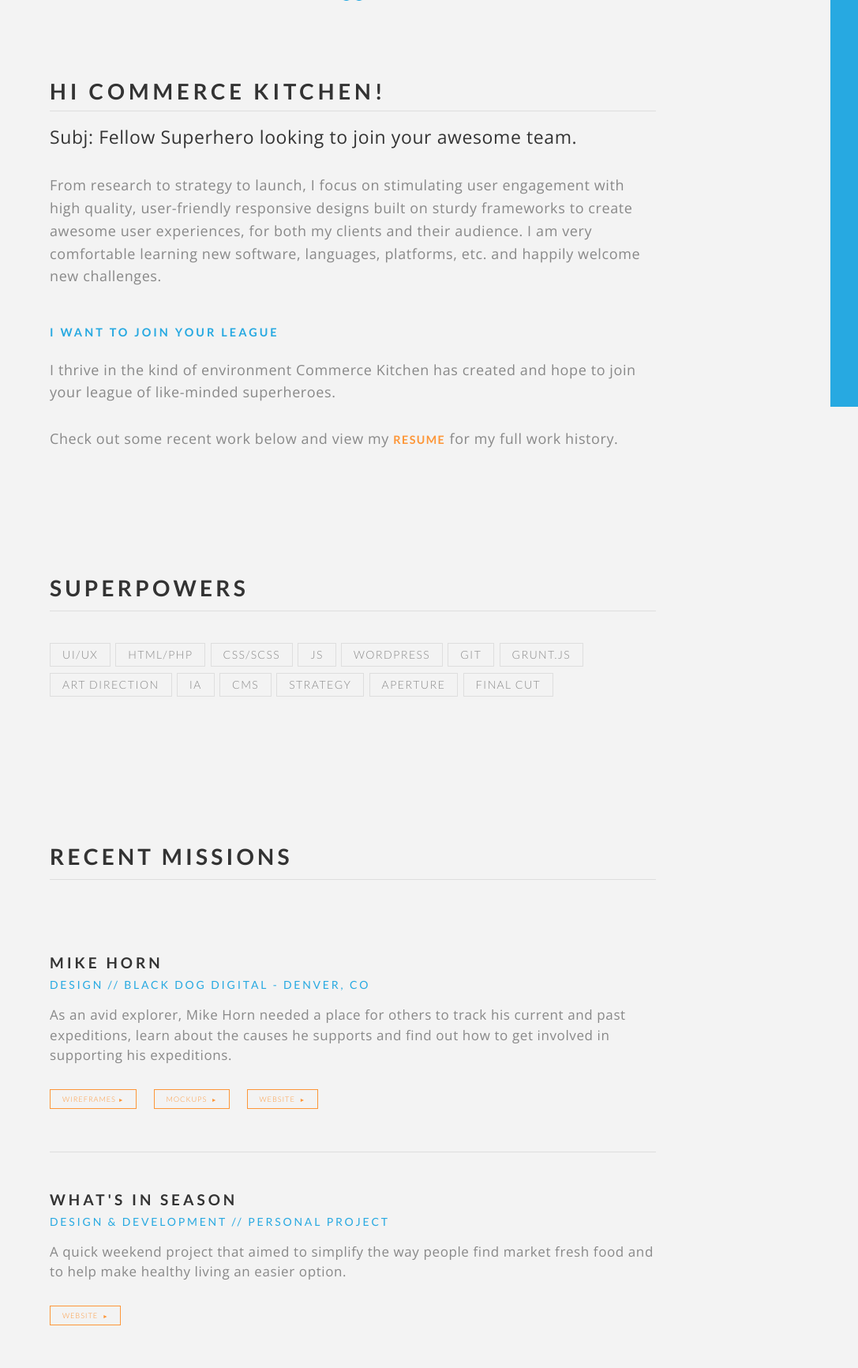
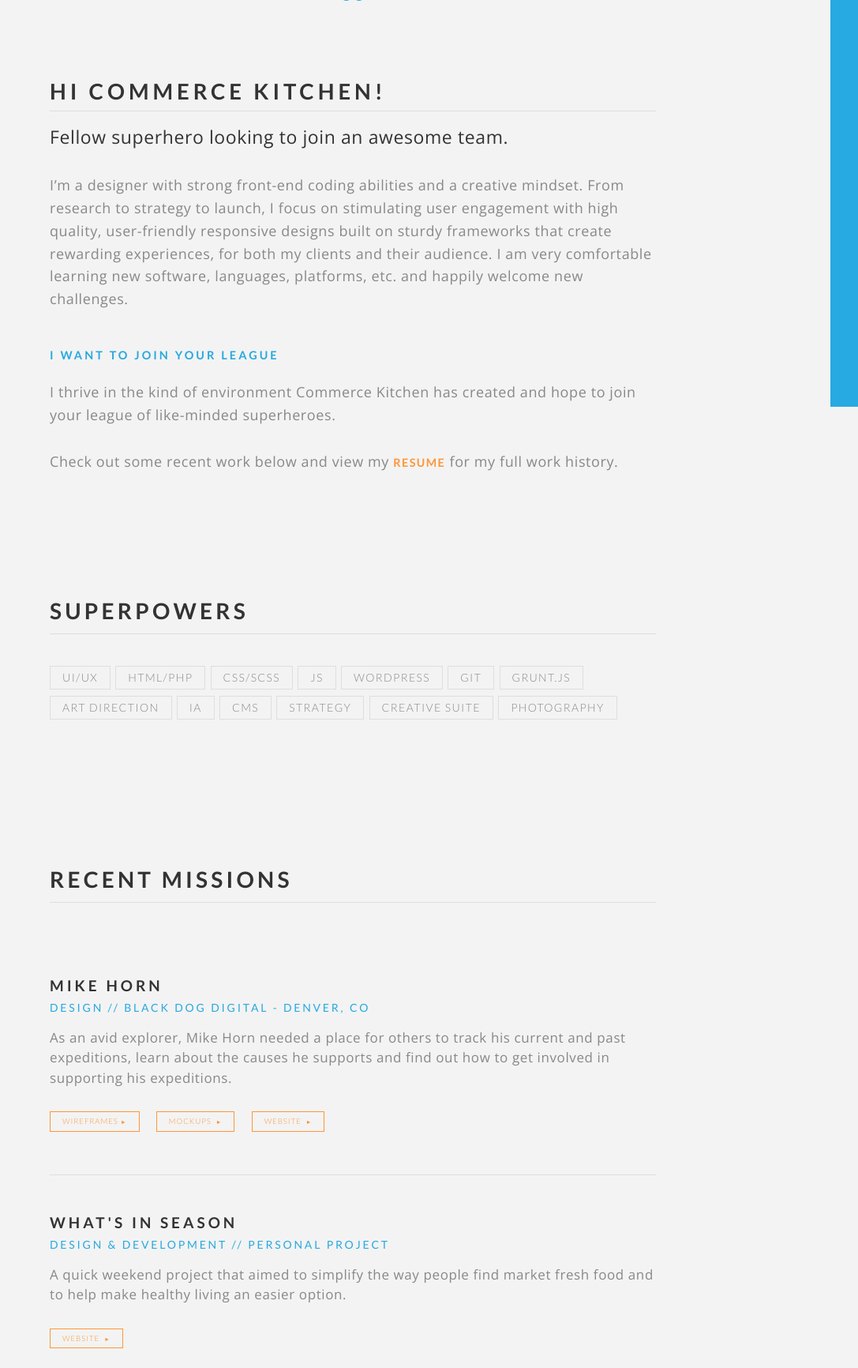
Before and after one commit to northerli/see8ch.com, a PHP site: page /ck.php in a window 1280 px wide. Shown: the part 285-2017 px from the top of the page at 79% size, without its empty margins (193-1280 px from the left). Run offline with PHP 8.4, Linux system fonts and the light colour scheme; some libraries are stand-ins or nearby versions.

Commit message:
final secret tweaks

```diff
--- a/ck.php
+++ b/ck.php
@@ -20,8 +20,8 @@
 	<section id="resume-intro">
 		<img src="images/ckhero@2x.png"/>
 		<h1>Hi Commerce Kitchen!</h1>
-		<p>Subj: Fellow Superhero looking to join your awesome team.</p>
-		<p class="content">From research to strategy to launch, I focus on stimulating user engagement with high quality, user-friendly responsive designs built on sturdy frameworks to create awesome user experiences, for both my clients and their audience. I am very comfortable learning new software, languages, platforms, etc. and happily welcome new challenges.</p>
+		<p>Fellow superhero looking to join an awesome team.</p>
+		<p class="content">I’m a designer with strong front-end coding abilities and a creative mindset. From research to strategy to launch, I focus on stimulating user engagement with high quality, user-friendly responsive designs built on sturdy frameworks that create rewarding experiences, for both my clients and their audience. I am very comfortable learning new software, languages, platforms, etc. and happily welcome new challenges.</p>
 		<h4>I want to join your league</h4>
 		<p class="content">I thrive in the kind of environment Commerce Kitchen has created and hope to join your league of like-minded superheroes.</p>
 		<p class="content">Check out some recent work below and view my <a href="/resume.php">Resume</a> for my full work history.</p>
@@ -43,8 +43,8 @@
 		 			<li>IA</li>
 		 			<li>CMS</li>
 		 			<li>Strategy</li>
-		 			<li>Aperture</li>
-		 			<li>Final Cut</li>
+		 			<li>Creative Suite</li>
+		 			<li>Photography</li>
 	 			</ul>
 			</div>
 		</article>
@@ -78,9 +78,9 @@
 			<h3>Google</h3>
  			<p class="position">Design // <span>Cinearc - Denver, CO</span></p>
 			<div class="description">
-				<p>Presentation slides for the keynote speakers, demos and intermission periods for the launch of Google Clockwork (renamed), the OS for wearables.</p>
+				<p>Presentation slides for the keynote speakers, demos and intermission periods for the launch of Google Clockwork (renamed to Android Wear), the OS for wearables.</p>
 				<ul class="specs work">
- 					<a target="_blank" href="https://dl.dropboxusercontent.com/u/16559126/see8ch.com/google/Google%20Presentation-Storyboards%20v1.pdf"><li>Storyboard<span>►</span></li></a>
+ 					<a target="_blank" href="https://dl.dropboxusercontent.com/u/16559126/see8ch.com/google/Google%20Presentation-Storyboards%20v1.pdf"><li>Storyboard <span>►</span></li></a>
  				</ul>
 			</div>
 		</article>
@@ -154,10 +154,10 @@
 			<p class="school contact"><a href="http://cinearc.com">cinearc.com</a> // <a href="mailto:charles@cinearc.com">charles@cinearc.com</a> // <a href="tel:9702366305">970-236-6305</a></p>
 		</article>
 
-		<article>
+		<!--<article>
 			<h3 class="degree">Justice League</h3>
 			<p class="school">Crime Fighting Collective // DC Comics</p>
-		</article>
+		</article>-->
 
 	</section>
 
@@ -166,7 +166,7 @@
 		<h2>Let's meet!</h2>
 		<article>
 			<div class="specs qualifications contact-content">
-	 			<p>I am moving back to Denver in mid-May and would love to stop by to meet the team and show some of my work in person!</p>
+	 			<p>I am moving back to Denver from the mountains in mid-May and would love to stop by to meet the team in person! Contact me in any of the following ways:</p>
 	 			<a href="mailto:chris@see8ch.com">chris@see8ch.com</a> <span>//</span> <a href="tel:3147803252">314.780.3252</a> <span>//</span> <a href="http://twitter.com/see8ch" target="_blank">@see8ch</a>
 			</div>
 		</article>
--- a/css/style_v1.2.css
+++ b/css/style_v1.2.css
@@ -1009,6 +1009,7 @@
   margin-right: 15px;
 }
 body#jobs section article .specs a li {
+  font-size: 1.2em;
   border-color: #fd9638;
   color: #fd9638;
   -webkit-transition: all 333ms ease-in-out;
--- a/scss/_jobs.scss
+++ b/scss/_jobs.scss
@@ -72,6 +72,7 @@
         a {
           margin-right:15px;
           li {
+            font-size:1.2em;
             border-color:$orange;
             color:$orange;
             @include ease;
```
